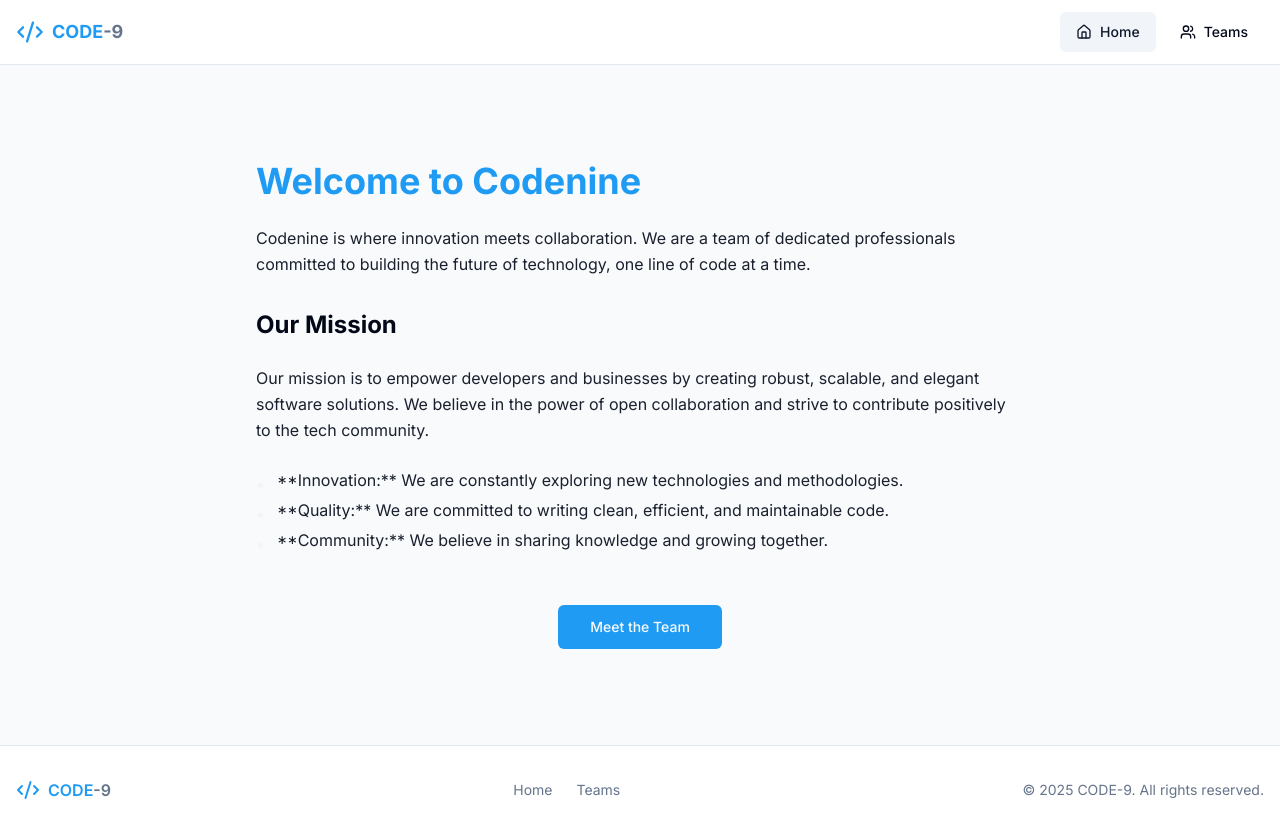
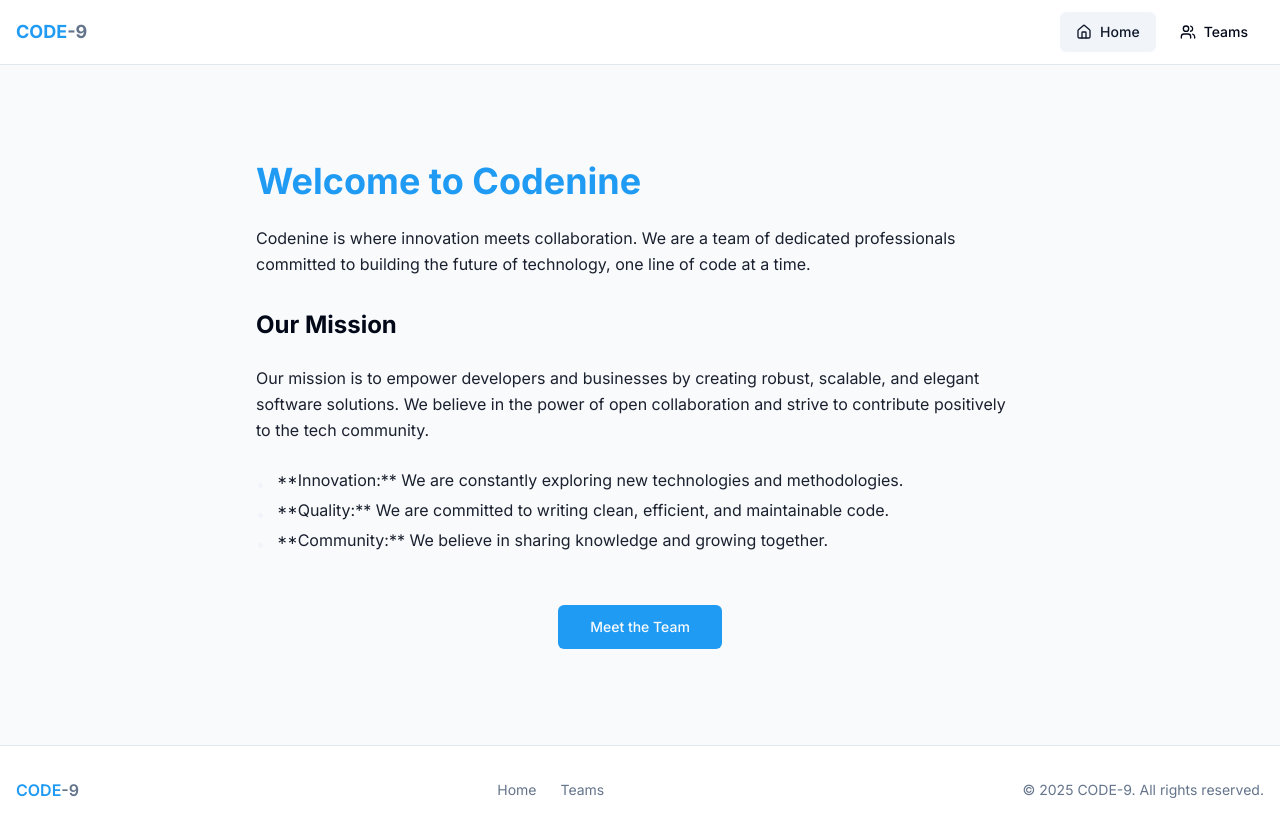
Before and after one commit to codenine0504-lab/codenine, a Next.js app: page / in a window 1280 px wide. Built offline with nearby package versions, Linux system fonts and the light colour scheme.

Commit message:
Make the following changes:
,

Find this element:

  <CodeXml className

```diff
--- a/src/components/common/Footer.tsx
+++ b/src/components/common/Footer.tsx
@@ -1,7 +1,7 @@
 "use client";
 
 import Link from 'next/link';
-import { CodeXml, Home, Users } from 'lucide-react';
+import { Home, Users } from 'lucide-react';
 import { cn } from '@/lib/utils';
 import { usePathname } from 'next/navigation';
 
@@ -41,7 +41,6 @@
         <div className="container mx-auto px-4 py-8">
           <div className="flex flex-col md:flex-row items-center justify-between gap-6">
             <div className="flex items-center gap-2">
-              <CodeXml className="w-6 h-6 text-primary" />
               <span className="font-semibold">
                 <span className="text-primary">CODE</span>
                 <span className="text-muted-foreground">-9</span>
--- a/src/components/common/Header.tsx
+++ b/src/components/common/Header.tsx
@@ -1,7 +1,7 @@
 "use client";
 
 import Link from 'next/link';
-import { CodeXml, Home, Users } from 'lucide-react';
+import { Home, Users } from 'lucide-react';
 import { Button } from '@/components/ui/button';
 import { usePathname } from 'next/navigation';
 import { cn } from '@/lib/utils';
@@ -19,7 +19,6 @@
       <div className="container mx-auto px-4">
         <div className="flex items-center justify-between h-16">
           <Link href="/" className="flex items-center gap-2 font-bold text-lg">
-            <CodeXml className="w-7 h-7 text-primary" />
             <span>
               <span className="text-primary">CODE</span>
               <span className="text-muted-foreground">-9</span>
```
